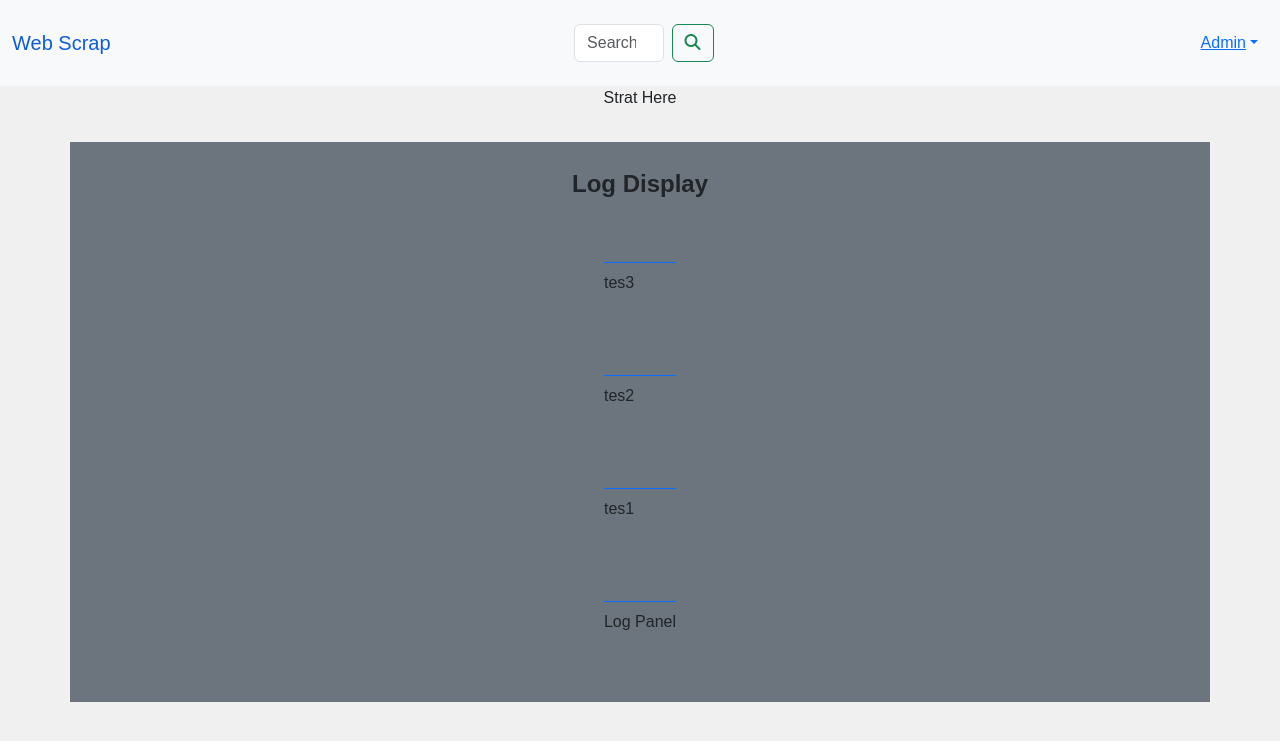
After one commit to Peregr1ne225/WebScraping, a Django app: page /dashboard/ in a window 1280 px wide. The commit adds this page. Shown: the top 741 px of the page. Run offline with Django 5.2, Linux system fonts and the light colour scheme; data that the repository does not hold is empty; some libraries are stand-ins or nearby versions.

Commit message:
Update models.py and views.py mov navbar create dashboard

```diff
--- a/api/models.py
+++ b/api/models.py
@@ -76,6 +76,7 @@ class Logs(models.Model):
 
     class Meta:
         db_table = "Logs"
+        ordering = ['-DateEdit']
 
     def __str__(self):
         return f"ProductID: {self.ProductID}, EditAttrib: {self.EditAttrib}, OldData: {self.OldData}, NewData: {self.NewData}"
--- /dev/null
+++ b/api/templates/dashboard.html
@@ -0,0 +1,49 @@
+{% load static %}
+<!DOCTYPE html>
+<html lang="th">
+<html>
+<head>
+    <meta charset="UTF-8">
+    <meta name="viewport" content="width=device-width, initial-scale=1.0">
+    {% csrf_token %}
+    <meta name="csrf-token" content="{{ csrf_token }}">
+    <link href="https://cdn.jsdelivr.net/npm/nouislider@14.6.3/distribute/nouislider.min.css" rel="stylesheet">
+    <link href="https://cdn.jsdelivr.net/npm/bootstrap@5.3.3/dist/css/bootstrap.min.css" rel="stylesheet" integrity="sha384-QWTKZyjpPEjISv5WaRU9OFeRpok6YctnYmDr5pNlyT2bRjXh0JMhjY6hW+ALEwIH" crossorigin="anonymous">
+    <script src="https://kit.fontawesome.com/6d6cc9793e.js" crossorigin="anonymous"></script>
+    {% comment %} <link rel="stylesheet" href="https://cdnjs.cloudflare.com/ajax/libs/font-awesome/5.15.3/css/all.min.css"> {% endcomment %}
+    <link rel="stylesheet" href="{% static 'styles.css' %}">
+    <title>Dashboard</title>
+</head>
+<body>
+    {% include "navbar.html" %}
+    <div class="scrap-menu container d-flex justify-content-center mb-3">
+        <div class=" d-flex align-items-center justify-content-center">
+            <p class="d-flex align-self-center">Strat Here</p>
+        </div>
+    </div>
+    <div class="log-diplay container d-flex bg-secondary flex-column align-items-center" style="height: 70vh">
+        <div class="fs-4 d-flex align-items-center" style="height: 15%;">
+           <p class="fw-bold m-auto">Log Display</p>
+        </div>
+        <div class="log-panel d-flex flex-grow-1 flex-column-reverse mb-4 px-3">
+            <p class="fs-6 border-top border-primary my-auto py-2">Log Panel</p>
+            <p class="fs-6 border-top border-primary my-auto py-2">tes1</p>
+            <p class="fs-6 border-top border-primary my-auto py-2">tes2</p>
+            <p class="fs-6 border-top border-primary my-auto py-2">tes3</p>
+        </div>
+    </div>
+<script>
+    let log_data = JSON.parse('{{ data|escapejs|safe }}');
+    window.addEventListener('load', function(){
+        let log_panel = document.querySelector('.log-panel');
+        log_data.forEach((log) => {
+            console.log(log);
+            let p = document.createElement('p');
+            p.textContent = log.NewData;
+            log_panel.appendChild(p);
+        });
+    });
+</script>
+
+
+</body>
--- /dev/null
+++ b/api/templates/navbar.html
@@ -0,0 +1,40 @@
+<!-- Navbar -->
+<div class="navbar navbar-expand-lg navbar-light bg-light sticky-top" style="z-index: 1030;">
+    <div class="container-fluid d-flex justify-content-between">
+        <a class="navbar-brand" href="/">Web Scrap</a>
+        <button class="navbar-toggler" type="button" data-bs-toggle="collapse" data-bs-target="#navbarNav" aria-controls="navbarNav" aria-expanded="false" aria-label="Toggle navigation">
+            <span class="navbar-toggler-icon"></span>
+        </button>
+        <div class="collapse navbar-collapse d-flex " id="navbarNav">
+            <div class="row w-100">
+                <div class="col-md-5">
+                    <!-- Add Top Cate from javaScript-->
+                    <div id="topcate" class="navbar-nav">
+
+                    </div>
+                </div>
+                <div class="col-md-2">
+                    <form class="search-container" action="{{ request.path }}" method="get">
+                        <input name="search" class="form-control me-2" type="search" placeholder="Search" aria-label="Search">
+                        <button class="btn btn-outline-success" type="submit"><i class="fa-solid fa-search"></i></button>
+                    </form>
+                </div>
+                <div class="col-md-5">
+                    <!-- Add Top Brand from javaScript-->
+                    <div id="topbrand" class="navbar-nav">
+
+                    </div>
+                </div>
+            </div>
+        </div>
+        <div class="dropdown admin-page">
+            <a id="dropdownAdminButton" class="dropdown-toggle" role="button" data-bs-toggle="dropdown" aria-haspopup="true" aria-expanded="false" aria-label="Toggle Admin">Admin</a>
+            <ul id="admin-dropdown" class="dropdown-menu dropdown-menu-end" aria-labelledby="dropdownAdminButton">
+                <li><a class="dropdown-item" href="#">Dashboard</a></li>
+                <li><a class="dropdown-item" href="{% url 'admin:index' %}">Admin Page</a></li>
+                <li><a class="dropdown-item" href="#">Log Out</a></li>
+            </ul>
+        </div>
+    </div>
+</div>
+<!-- End Navbar -->
--- a/api/views.py
+++ b/api/views.py
@@ -234,5 +234,8 @@ def cate(request, id):
     return render(request, template, {'data': json.dumps(results)})
 
 def dashboard(request):
-    url = "http://127.0.0.1:8000"
-    return render(request, 'dashboard.html')
+    url = "http://127.0.0.1:8000/api/log/"
+    response = requests.get(url)
+    data = response.json()
+    results = data['results']
+    return render(request, "dashboard.html", {'data': json.dumps(results)})
```
Also changed, not shown: api/static/styles.css (+13 -0 lines), api/templates/base.html (+1 -40 lines).
